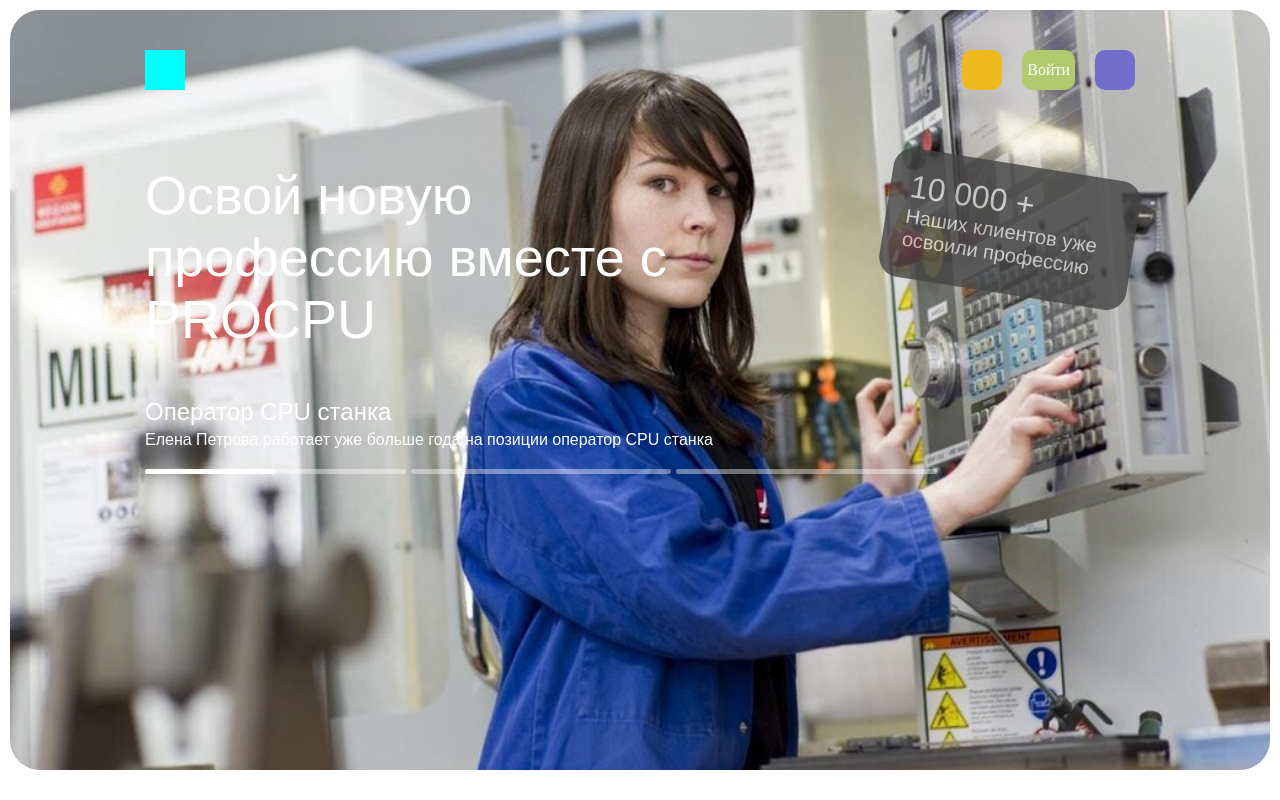
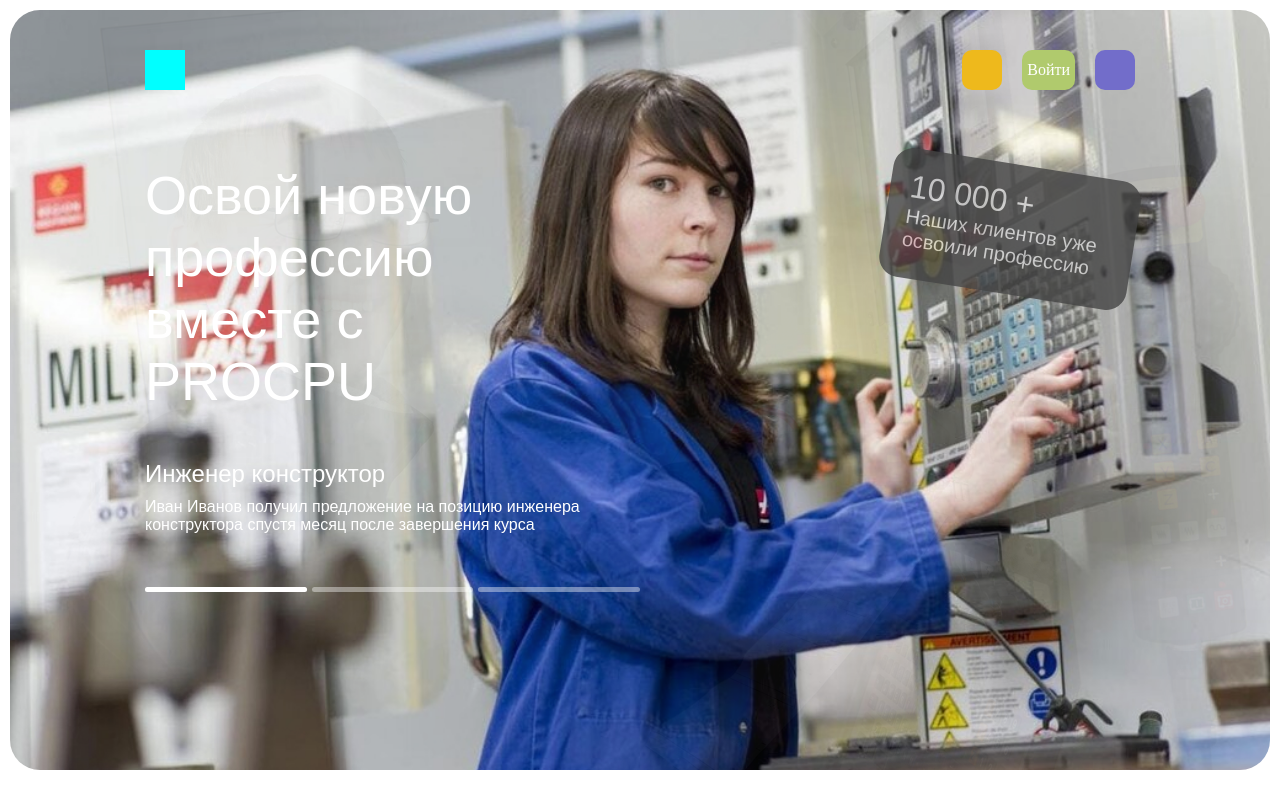
Before and after one commit to Zevs211/procpu, a Vue app in the folder frontend/: page / in a window 1280 px wide. Shown: the top 800 px of the page. Built offline with nearby package versions, Linux system fonts and the light colour scheme; a web font is replaced by a local one.

Commit message:
if/fix-pagination-line-component

```diff
--- a/frontend/src/components/PaginationLine.vue
+++ b/frontend/src/components/PaginationLine.vue
@@ -1,128 +1,90 @@
 <script setup lang="ts">
-import { ref, watch, defineProps, defineEmits, onMounted } from 'vue';
+import { ref, defineProps, defineEmits, watch, onMounted } from 'vue';
 
-type Employee = {
+type image = {
   img: string;
-  title: string;
-  description: string;
+  description?: string;
 };
 
-const currentValue = ref(0);
-const currentIndex = ref(0);
-
 const props = defineProps<{
-  data: Employee[];
+  imageList: image[];
 }>();
 
-const emit = defineEmits(['switchLine', 'changeImg']);
+const emit = defineEmits(['switchLine']);
 
-const timer = () => {
-  setInterval(() => {
-    if (currentValue.value < 1000) {
-      currentValue.value += 1;
-    } else {
-      currentIndex.value >= props.data.length - 1 ? currentIndex.value = 0 : currentIndex.value += 1;
-      currentValue.value = 0;
+const progress = ref(0);
+const isRunning = ref(false);
+const currentIndex = ref(0);
+const interval = ref<number | undefined>(undefined);
+
+const startTimer = () => {
+  if (!isRunning.value) {
+    isRunning.value = true
+    interval.value = setInterval(() => {
+      progress.value++
+      console.log(progress.value);
+    }, 50)
   }
-  }, 10);
+}
+
+const pauseTimer = () => {
+  clearInterval(interval.value);
+  isRunning.value = false;
 };
 
-const switchLine = (index: number) => {
-  currentIndex.value = index;
-  currentValue.value = 0;
-  emit('switchLine', index);
+const resetTimer = () => {
+  pauseTimer();
+  progress.value = 0;
 };
 
-watch(currentIndex, (newVal) => {
-  emit('changeImg', newVal);
-});
+const switchLine = (index?: number) => {
+  resetTimer();
+  startTimer();
+  if (index != null) {
+    currentIndex.value = index;
+    emit('switchLine', currentIndex.value);
+  } else {
+    currentIndex.value >= props.imageList.length - 1 ? currentIndex.value = 0 : currentIndex.value++;
+    emit('switchLine', currentIndex.value);
+  }
+}
+
+watch(progress, (newValue) => {
+  if(newValue >= 100) switchLine()
+})
 
 onMounted(() => {
-  timer();
-});
+  startTimer()
+})
 </script>
 
 <template>
-  <div class="pagination">
-    <div
-      v-for="(item, index) in props.data"
-      :key="index"
-      class="pagination-item"
+  <div v-for="(line, index) in props.imageList" :key="index"
+    class="line"
     @click="switchLine(index)"
   >
-      <div class="pagination-line-container">
   <div
     class="filled"
-          :style="{ width: `${index < currentIndex ? 100 : (index === currentIndex ? (currentValue / 10) : 0)}%` }"
-        ></div>
-        <div class="remaining"></div>
-        <input
-          type="range"
-          min="0"
-          :max="1000"
-          disabled
-          :value="index < currentIndex ? 1000 : (index === currentIndex ? currentValue : 0)"
-          class="pagination-line"
-        />
-      </div>
+    :style="{width: `${index < currentIndex ? 100 : (index === currentIndex ? (progress) : 0)}%`}">
   </div>
   </div>
 </template>
 
-<style scoped>
-.pagination {
+<style scoped lang="scss">
+  .container {
     display: flex;
-  gap: 5px;
-  margin-bottom: 2rem;
+    flex-direction: column;
   }
-
-.pagination-item {
-  flex: 1;
-  cursor: pointer;
-}
-
-.pagination-line-container {
-  position: relative;
-  height: 5px;
+  .line {
     width: 100%;
-}
-
-.pagination-line {
-  width: 100%;
-  height: 5px;
-  appearance: none;
-  background: transparent;
-}
-
-.filled {
-  height: 5px;
-  background-color: white;
-  position: absolute;
-  top: 0;
-  left: 0;
-  border-radius: 5px;
-}
-
-.remaining {
     height: 5px;
     background-color: rgba(255, 255, 255, 0.4);
     border-radius: 5px;
+    cursor: pointer;
   }
-
-.pagination-line::-webkit-slider-thumb {
-  -webkit-appearance: none;
-  appearance: none;
-  width: 0;
-  height: 0;
-}
-
-.pagination-line::-moz-range-thumb {
-  width: 0;
-  height: 0;
-}
-
-.pagination-line::-ms-thumb {
-  width: 0;
-  height: 0;
+  .filled {
+    height: 100%;
+    background-color: rgba(255, 255, 255);
+    border-radius: 5px;
   }
 </style>
--- a/frontend/src/views/Home.vue
+++ b/frontend/src/views/Home.vue
@@ -1,6 +1,6 @@
 <script setup lang="ts">
 import axios from 'axios';
-import { ref, onMounted, computed } from 'vue';
+import { ref, onMounted, onBeforeUnmount } from 'vue';
 import CardsGallery from '../components/CardsGallery.vue';
 import Header from '../components/Header.vue';
 import PaginationLine from '../components/PaginationLine.vue';
@@ -26,6 +26,7 @@
 ];
 const currentIndex = ref(0);
 const currentImage = ref(startImages[0].img);
+const isLargeScreen = ref(window.innerWidth >= 1280);
 
 const getData = async () => {
   try {
@@ -40,14 +41,21 @@
 };
 
 const switchLine = (index: number) => {
+  currentImage.value = startImages[index].img;
   currentIndex.value = index;
 };
-const changeImg = (currentIndex: number) => {
-  currentImage.value = startImages[currentIndex].img
-}
+
+const updateScreenSize = () => {
+  isLargeScreen.value = window.innerWidth >= 1280;
+};
 
 onMounted(async () => {
   await getData();
+  window.addEventListener('resize', updateScreenSize);
+});
+
+onBeforeUnmount(() => {
+  window.removeEventListener('resize', updateScreenSize);
 });
 </script>
 
@@ -71,16 +79,21 @@
         <div class="employee__description">
           {{ startImages[currentIndex].description }}
         </div>
+        <div class="pagination-line-small">
+          <PaginationLine
+            v-if="isLargeScreen"
+            :imageList="startImages"
+            @switchLine="switchLine"
+          />
+        </div>
+      </div>
+      <div class="pagination-line-large">
         <PaginationLine
-          :data="startImages"
+          v-if="!isLargeScreen"
+          :imageList="startImages"
           @switchLine="switchLine"
-          @changeImg="changeImg"/>
+        />
       </div>
-      <PaginationLine
-        class="pagination-line-large"
-        :data="startImages"
-        @switchLine="switchLine"
-        @changeImg="changeImg"/>
     </div>
     <div class="container">
       <div class="gallery-tabs"></div>
@@ -107,6 +120,7 @@
   padding: 0px 20px 40px 40px;
   width: 100%;
   height: 80vh;
+  transition: background-image 0.35s ease-in-out;
   background-size: cover;
   background-position: center;
   background-repeat: no-repeat;
@@ -119,14 +133,17 @@
   }
 }
 .text {
-  width: 200px;
+  width: 50%;
   color: rgb(255, 255, 255);
 }
-
+.running {
+  display: flex;
+  gap: 5px;
+}
 .employee {
   display: flex;
   flex-direction: column;
-  width: 80%;
+  width: 50%;
   color: rgb(255, 255, 255);
   &__title {
     margin-bottom: 5px;
@@ -135,16 +152,13 @@
     font-family: 'Tahoma', sans-serif;
     font-size: 16px;
     margin-bottom: 20px;
+    height: 4rem;
   }
-}
-
-.pagination-line-small {
-  display: none;
-
 }
 
 .pagination-line-large {
   display: flex;
+  gap: 5px;
 }
 
 .item {
@@ -260,7 +274,7 @@
     width: 100%;
   }
   .text {
-    width: 60%;
+    width: 40%;
   }
   .gallery {
     max-width: 1072px;
@@ -272,10 +286,7 @@
   }
   .pagination-line-small {
     display: flex;
-  }
-
-  .pagination-line-large {
-    display: none;
+    gap: 5px;
   }
 }
 </style>
```
Lines whose indentation alone changed are shown as unchanged.
